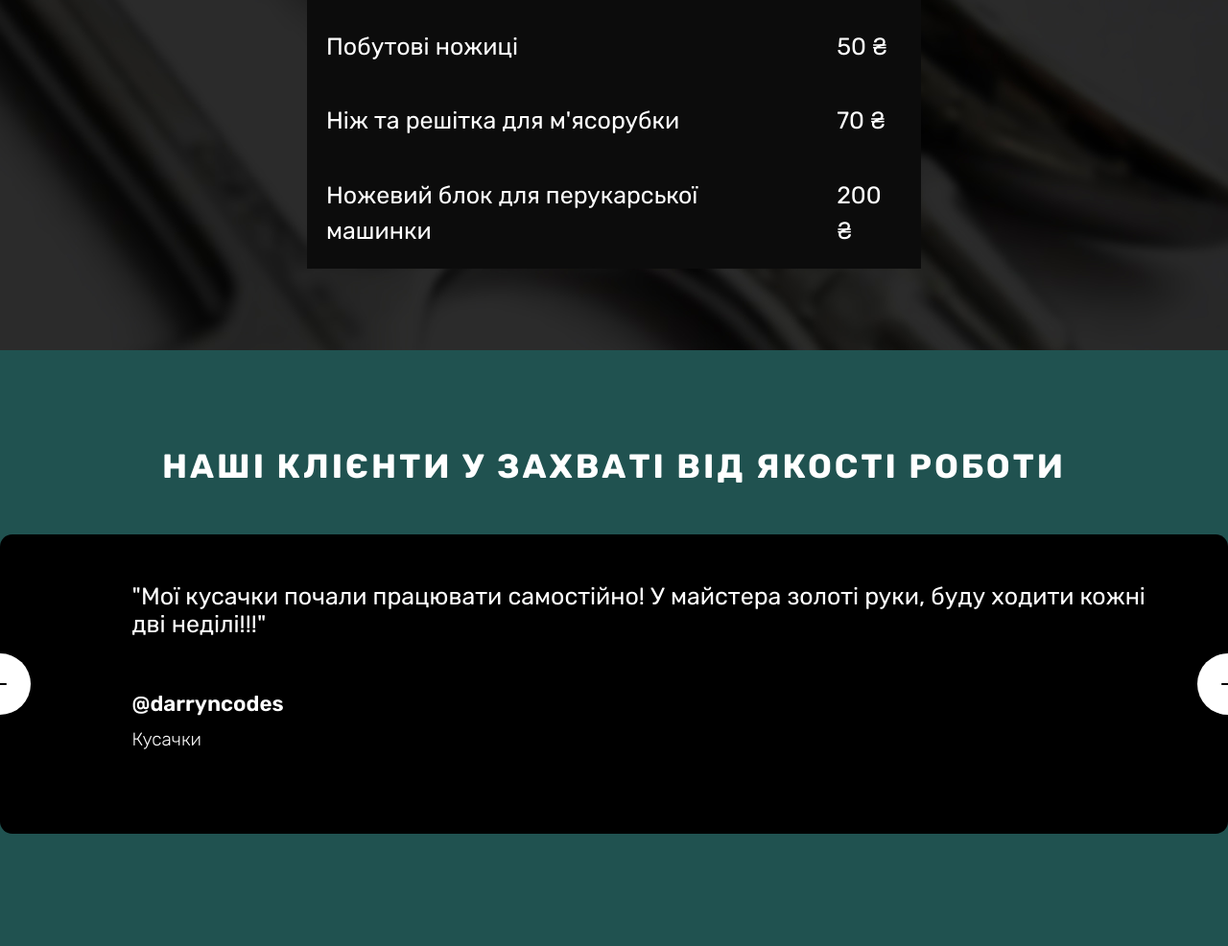
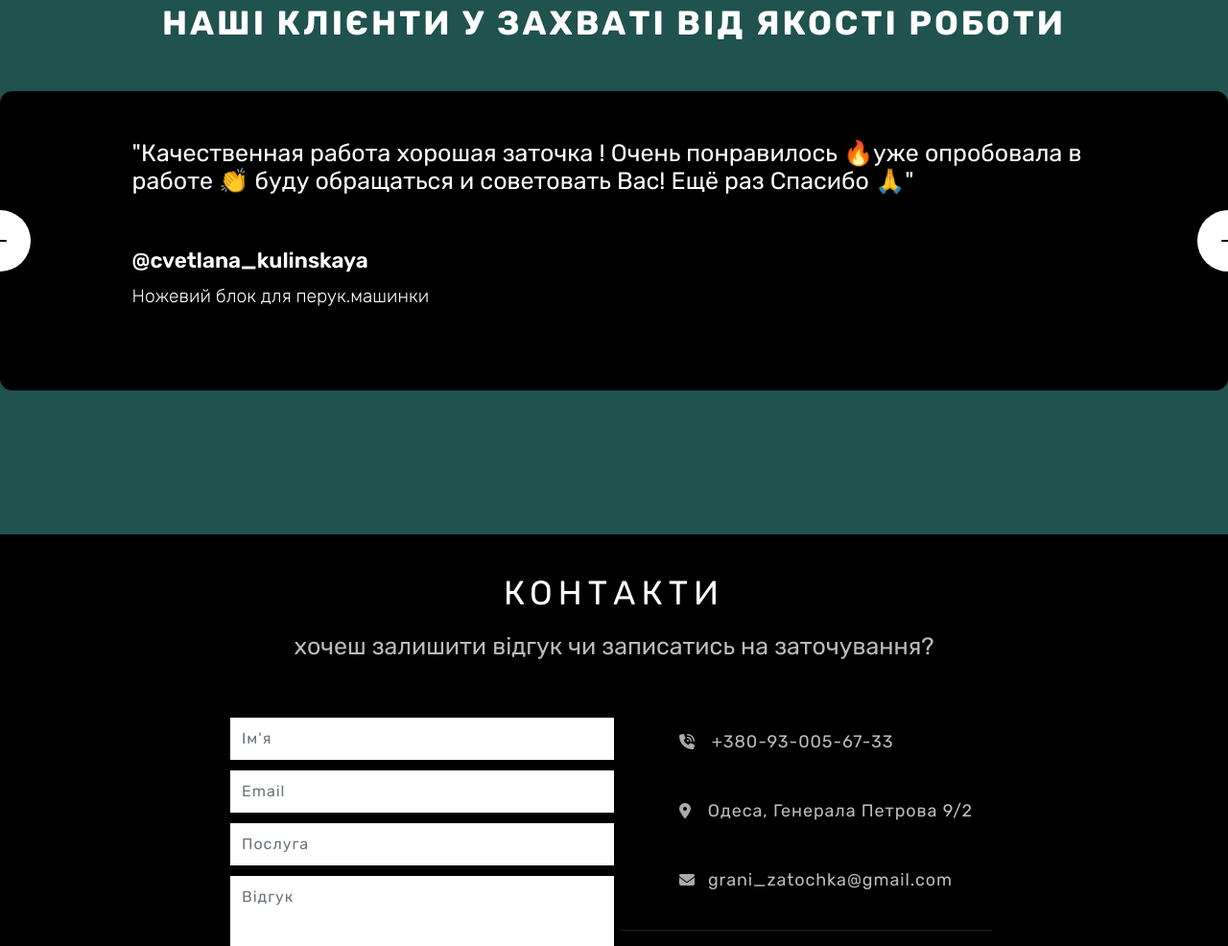
Before and after one commit to maxtkach/grani, a plain HTML site: page index.html in a window 1280 px wide. Shown: the part 2933-3919 px from the top of the page at 96% size. Drawn offline with nearby package versions, Linux system fonts and the light colour scheme.

Commit message:
Add files via upload

```diff
--- a/index.html
+++ b/index.html
@@ -112,24 +112,24 @@
             <div class="container gallery">
               <div class="row">
                 <div class="col-md-4 mt-3 col-lg-4 gallery_list">
-                  <a href="https://source.unsplash.com/collection/190726/1500x900" class="gallery_item">
+                  <a href="./images/1.jpg" class="gallery_item">
                     <div class="gallery_item_hover">Подивитись</div>
-                    <img src="https://source.unsplash.com/collection/190726/1500x900" class="img-fluid" alt="image">
+                    <img src="./images/1.jpg" class="img-fluid" alt="image">
                   </a>
                 </div>
                 <div class="col-md-4 mt-3 col-lg-4 gallery_list">
-                  <a href="https://source.unsplash.com/collection/190726/1500x900" class="gallery_item">
+                  <a href="./images/2.jpg" class="gallery_item">
                     <div class="gallery_item_hover">Подивитись</div>
-                    <img src="https://source.unsplash.com/collection/190726/1500x900" class="img-fluid" alt="image">
+                    <img src="./images/2.jpg" class="img-fluid" alt="image">
                   </a>
                 </div>
                 <div class="col-md-4 mt-3 col-lg-4 gallery_list">
-                  <a href="https://source.unsplash.com/collection/190726/1500x900" class="gallery_item">
+                  <a href="./images/3.jpg" class="gallery_item">
                     <div class="gallery_item_hover">Подивитись</div>
-                    <img src="https://source.unsplash.com/collection/190726/1500x900" class="img-fluid" alt="image">
+                    <img src="./images/3.jpg" class="img-fluid" alt="image">
                   </a>
                 </div>
-                <div class="col-md-4 mt-3 col-lg-6 gallery_list">
+                <!-- <div class="col-md-4 mt-3 col-lg-6 gallery_list">
                   <a href="https://source.unsplash.com/collection/190726/1500x900" class="gallery_item">
                     <div class="gallery_item_hover">Подивитись</div>
                     <img src="https://source.unsplash.com/collection/190726/1500x900" class="img-fluid" alt="image">
@@ -164,7 +164,7 @@
                     <div class="gallery_item_hover">Подивитись</div>
                     <img src="https://source.unsplash.com/collection/190726/1500x900" class="img-fluid" alt="image">
                   </a>
-                </div>
+                </div> -->
               </div>
             </div>
 
--- a/js/script2.js
+++ b/js/script2.js
@@ -20,31 +20,31 @@
 const reviews = [
     {
         id: 1,
-        name: "@darryncodes",
-        job: "Кусачки",
+        name: "@cvetlana_kulinskaya",
+        job: "Ножевий блок для перук.машинки",
         text:
-            '"Мої кусачки почали працювати самостійно! У майстера золоті руки, буду ходити кожні дві неділі!!!"'
+            '"Качественная работа хорошая заточка ! Очень понравилось 🔥уже опробовала в работе 👏 буду обращаться и советовать Вас! Ещё раз Спасибо 🙏"'
     },
     {
         id: 2,
-        name: "@annajohnson",
-        job: "Пушер",
+        name: "@example",
+        job: "example",
         text:
-            '"Я і сама не знаю що таке пушер але він дуже класно працює після заточки"'
+            '"example text"'
     },
     {
         id: 3,
-        name: "@peterjones",
-        job: "Побутові ножиці",
+        name: "@example",
+        job: "example",
         text:
-            '"Ціни настільки низькі, що я буду точити ножиці буквально кожен раз коли щось поріжу"'
+            '"example text"'
     },
     {
         id: 4,
-        name: "@billanderson",
-        job: "Деталі до м'ясорубки",
+        name: "@example",
+        job: "example",
         text:
-            '"Моя мясорубка так гарно працює, що мій син більше не скаржиться на хрящі у мясі"'
+            '"example text"'
     }
 ];
 
```
Also changed, not shown: images/1.jpg, images/2.jpg, images/3.jpg, js/script.js (line endings or trailing spaces).
